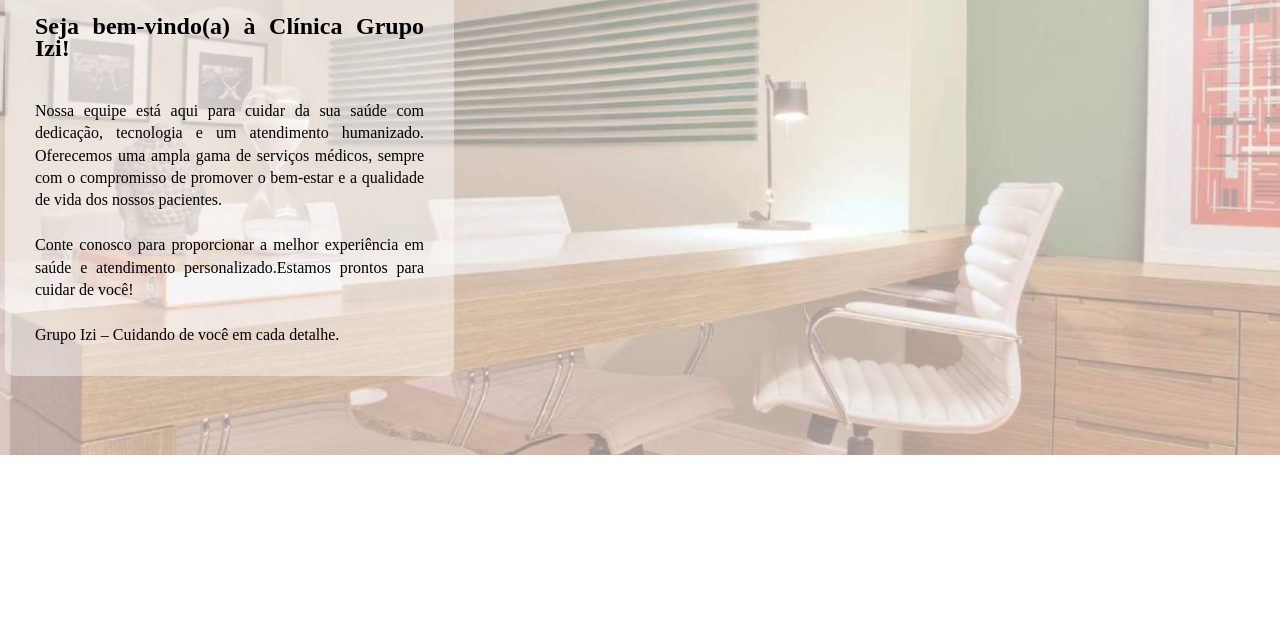
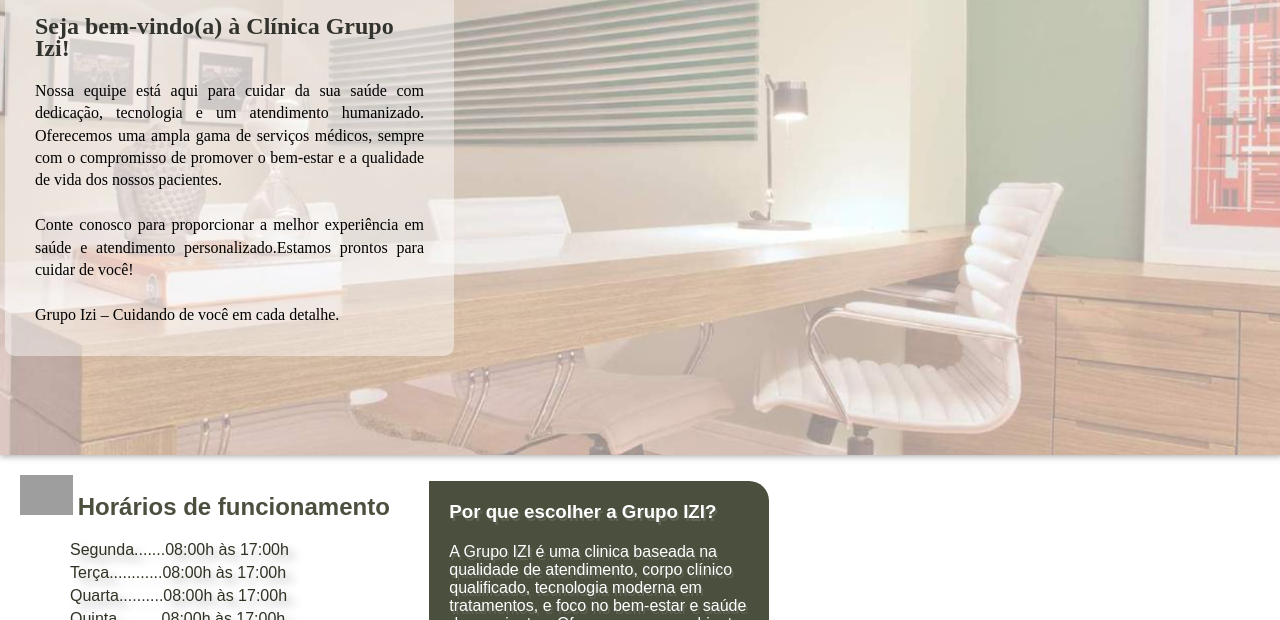
Before and after one commit to isaac-santos/projeto-grupoizi, a plain HTML site: page index.html in a window 1280 px wide. Shown: the part 96-716 px from the top of the page. Drawn offline with nearby package versions, Linux system fonts and the light colour scheme; grey boxes are pictures that could not be loaded.

Commit message:
atualizei o projeto grupo IZI

```diff
--- a/index.html
+++ b/index.html
@@ -100,6 +100,23 @@
             </div>
 
         </section>
+        <section  id="informacao">
+            <div>
+                <img src="https://img.icons8.com/?size=100&id=423&format=png&color=a7cf3a" alt="imagem de relógio">
+                <h2>Horários de funcionamento</h2>
+                <ul>
+                    <li>Segunda.......08:00h às 17:00h</li>
+                    <li>Terça............08:00h às 17:00h</li>
+                    <li>Quarta..........08:00h às 17:00h</li>
+                    <li>Quinta..........08:00h às 17:00h</li>
+                    <li>Sexta............08:00h às 16:00h</li>
+                </ul>
+            </div>
+            <div class="escolha">
+                <h3>Por que escolher a Grupo IZI?</h3>
+                <p>A Grupo IZI é uma clinica baseada na qualidade de atendimento, corpo clínico qualificado, tecnologia moderna em tratamentos, e foco no bem-estar e saúde dos pacientes. Oferecemos um ambiente acolhedor e tratamentos personalizados.</p>
+            </div>
+        </section>
         <div id="whatsapp">
             <a href="https://wa.me/5571991728328" target="_blank" ><img src="src/img/whatsapp.png" alt="acesso ao whatsapp"></a>
         </div>
--- a/src/style/estilo.css
+++ b/src/style/estilo.css
@@ -207,7 +207,7 @@ ul#especialidades-resp {
     display: none;
 }
 
-@media (max-width: 665px) {
+@media (max-width: 790px) {
 
     /*----------------------------*/
     /* Menu responsivo */
@@ -252,23 +252,75 @@ section.backgr1 {
     background-repeat: no-repeat;
     height: 550px;
     width: 100vw;
+    box-shadow: 1px 1px 6px 1px rgba(0, 0, 0, 0.301);
 }
 
 section.backgr1 > div {
     padding: 30px;
     max-width: 389px;
-    text-align: justify;
     line-height: 1.4em;
     background-color: rgba(255, 255, 255, 0.432);
     position: absolute;
     top: 80px;
     left: 5px;
     border-radius: 10px;
+
+}
+
+section.backgr1 > div > h2 {
+    padding-bottom: 20px;
+    color: var(--cor4);
+}
+
+section.backgr1 > div > p {
+    text-align: justify;
     word-spacing: 0px;
 }
 
-section.backgr1 > div > h2 {
-    padding-bottom: 40px;
+section#informacao {
+    padding: 20px 0px 5px 20px;
+    font-family: Arial, Helvetica, sans-serif;
+    position: relative;
+}
+
+section#informacao > div {
+    display: inline-block;
+}
+
+section#informacao > div.escolha {
+    max-width: 300px;
+    margin-left: 35px;
+    background-color: var(--cor3);
+    color: white;
+    padding: 20px;
+    border-radius: 0px 20px;
+    text-shadow: 2px 3px 0px rgba(255, 255, 255, 0.123);
+}
+
+section#informacao > div.escolha > h3 {
+    padding-bottom: 20px;
+}
+
+section#informacao > div > img {
+    height: 40px;
+}
+
+section#informacao > div > h2 {
+    padding-bottom: 20px;
+    display: inline-block;
+    color: var(--cor3);
+}
+
+section#informacao > div > ul {
+    list-style: none;
+    text-shadow: 7px 6px 10px rgba(0, 0, 0, 0.295);
+    font-weight: 500;
+    padding-left: 50px;
+    color: var(--cor5);
+}
+
+section#informacao > div > ul > li {
+    padding-bottom: 5px;
 }
 
 @media (max-width: 400px) {
@@ -289,6 +341,14 @@ section.backgr1 > div > h2 {
         word-spacing: 0px;
     }
 }
+
+@media (max-width: 375px) {
+
+    section#informacao > div > h2 {
+        font-size: 1.2em;
+    }
+}
+
 /*------------------------------*/
     /* acesso ao whatsapp */
 /*------------------------------*/
```
